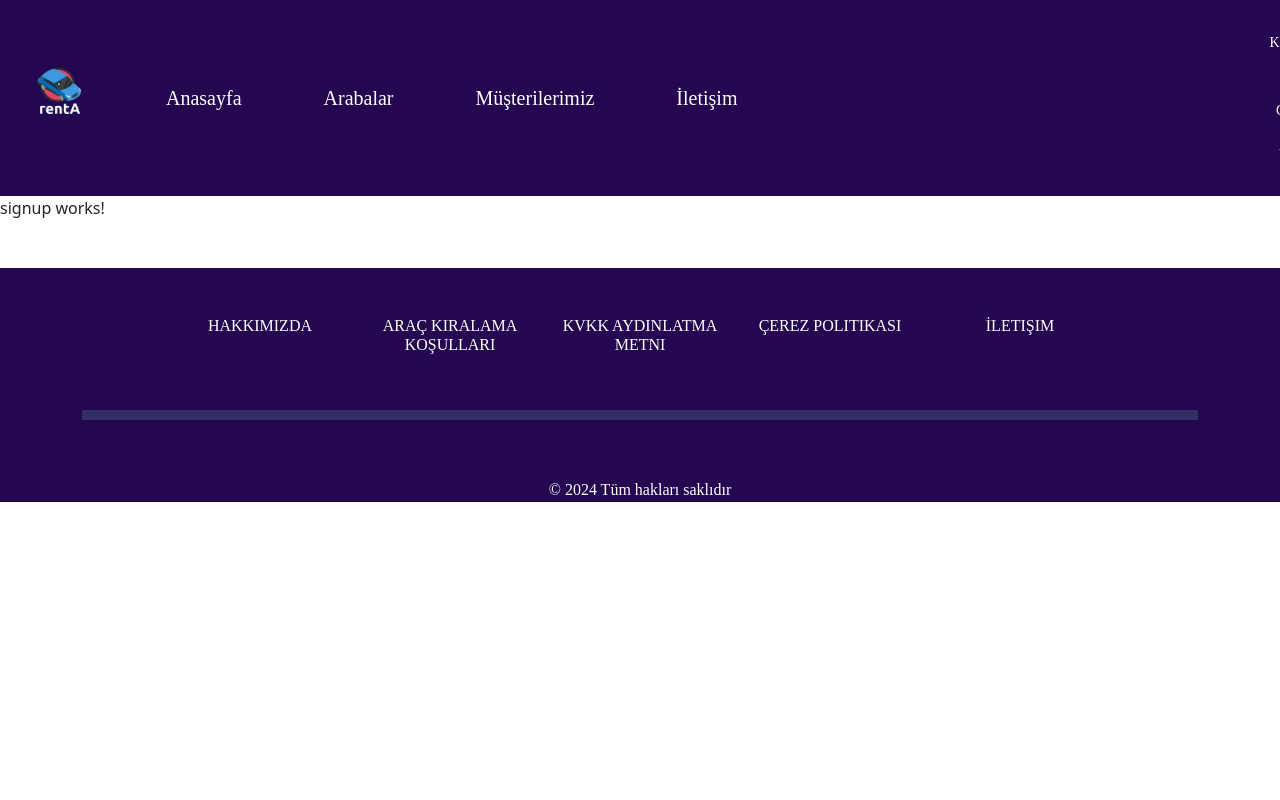
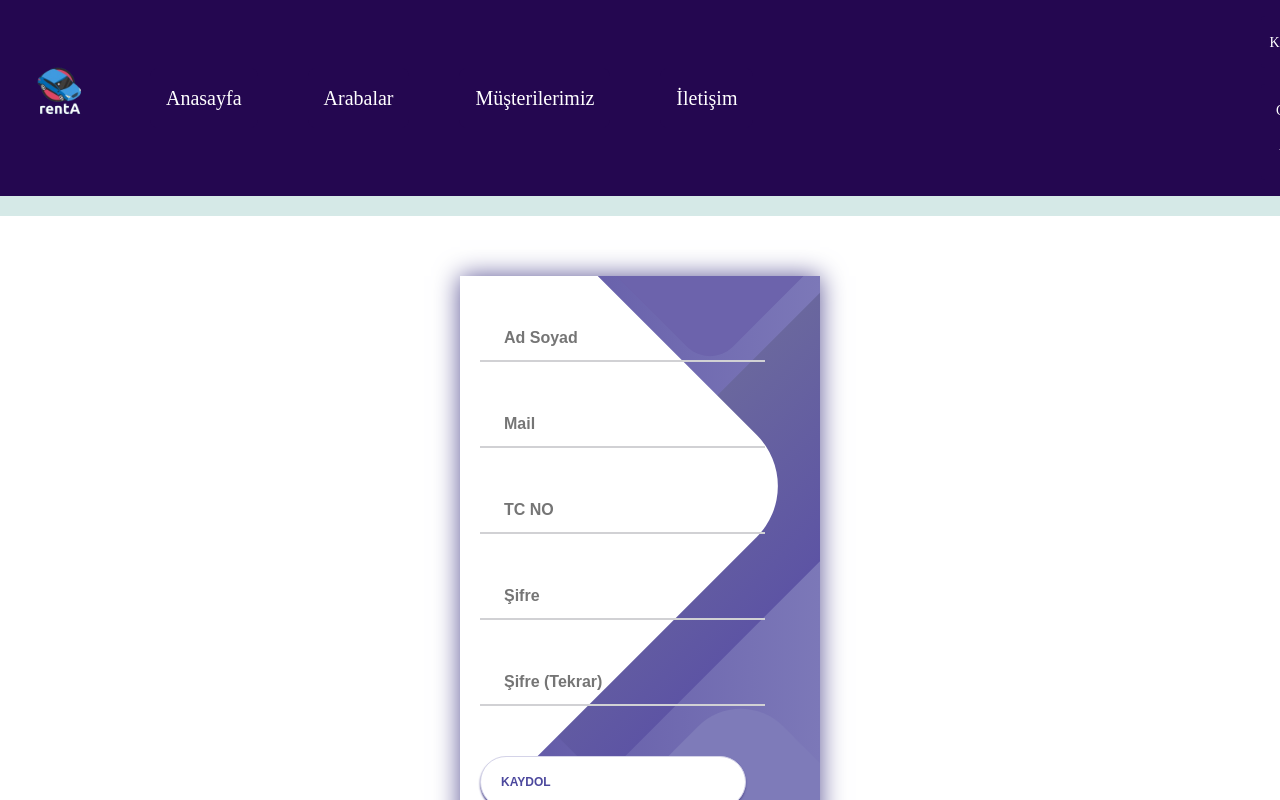
Before and after one commit to soymze/rentA, an Angular app: page /signup in a window 1280 px wide. Shown: the top 800 px of the page. Built offline with nearby package versions, Linux system fonts and the light colour scheme.

Commit message:
signUp page

```diff
--- a/src/app/pages/signup/signup.component.css
+++ b/src/app/pages/signup/signup.component.css
@@ -0,0 +1,157 @@
+* {
+	box-sizing: border-box;
+	margin: 0;
+	padding: 0;
+	font-family: Raleway, sans-serif;
+}
+
+body {
+	background: linear-gradient(90deg, #C7C5F4, #776BCC);
+}
+
+.container {
+	display: flex;
+	align-items: center;
+	justify-content: center;
+	min-height: 90vh;
+	margin: auto;
+}
+
+.screen {
+	background: linear-gradient(90deg, #5D54A4, #7C78B8);
+	position: relative;
+	height: 600px;
+	width: 360px;
+	box-shadow: 0px 0px 24px #5C5696;
+}
+
+.screen__content {
+	z-index: 1;
+	position: relative;
+	height: 100%;
+    margin-bottom: 50px;
+}
+
+.screen__background {
+	position: absolute;
+	top: 0;
+	left: 0;
+	right: 0;
+	bottom: 0;
+	z-index: 0;
+	-webkit-clip-path: inset(0 0 0 0);
+	clip-path: inset(0 0 0 0);
+}
+
+.screen__background__shape {
+	transform: rotate(45deg);
+	position: absolute;
+}
+
+.screen__background__shape1 {
+	height: 520px;
+	width: 520px;
+	background: #FFF;
+	top: -50px;
+	right: 120px;
+	border-radius: 0 72px 0 0;
+}
+
+.screen__background__shape2 {
+	height: 220px;
+	width: 220px;
+	background: #6C63AC;
+	top: -172px;
+	right: 0;
+	border-radius: 32px;
+}
+
+.screen__background__shape3 {
+	height: 540px;
+	width: 190px;
+	background: linear-gradient(270deg, #5D54A4, #6A679E);
+	top: -24px;
+	right: 0;
+	border-radius: 32px;
+}
+
+.screen__background__shape4 {
+	height: 400px;
+	width: 200px;
+	background: #7E7BB9;
+	top: 420px;
+	right: 50px;
+	border-radius: 60px;
+}
+
+.login {
+	width: 420px;
+	padding: 20px;
+
+}
+
+.login__field {
+	padding: 20px 0px;
+	position: relative;
+}
+
+.login__icon {
+	position: absolute;
+	top: 30px;
+	color: #7875B5;
+}
+
+.login__input {
+	border: none;
+	border-bottom: 2px solid #D1D1D4;
+	background: none;
+	padding: 10px;
+	padding-left: 24px;
+	font-weight: 700;
+	width: 75%;
+	transition: .2s;
+}
+
+.login__input:active,
+.login__input:focus,
+.login__input:hover {
+	outline: none;
+	border-bottom-color: #6A679E;
+}
+
+.login__submit {
+	background: #fff;
+	font-size: 12px;
+	margin-top: 30px;
+    margin-right: 10px;
+	padding: 16px 20px;
+	border-radius: 26px;
+	border: 1px solid #D4D3E8;
+	text-transform: uppercase;
+	font-weight: 700;
+	display: flex;
+	align-items: center;
+	width: 70%;
+	color: #4C489D;
+	box-shadow: 0px 2px 2px #5C5696;
+	cursor: pointer;
+	transition: .2s;
+}
+
+.login__submit:active,
+.login__submit:focus,
+.login__submit:hover {
+	border-color: #6A679E;
+	outline: none;
+}
+
+.button__icon {
+	font-size: 24px;
+	margin-left: auto;
+	color: #7875B5;
+}
+
+hr{
+    border-top: 20px solid #57A6A1;
+    width: 100%;
+  }
--- a/src/app/pages/signup/signup.component.html
+++ b/src/app/pages/signup/signup.component.html
@@ -1 +1,34 @@
-<p>signup works!</p>
+<hr>
+<div class="container d-flex justify-content-center">
+	<div class="screen">
+		<div class="screen__content">
+			<form class="login">
+				<div class="login__field">
+					<input type="text" class="login__input" placeholder="Ad Soyad">
+				</div>
+                <div class="login__field">
+					<input type="text" class="login__input" placeholder="Mail">
+				</div>
+                <div class="login__field">
+					<input type="text" class="login__input" placeholder="TC NO">
+				</div>
+                <div class="login__field">
+					<input type="text" class="login__input" placeholder="Şifre">
+				</div>
+				<div class="login__field">
+					<input type="password" class="login__input" placeholder="Şifre (Tekrar)">
+				</div>
+				<button class="button login__submit">
+					<span class="button__text">Kaydol</span>
+				</button>
+			</form>
+		</div>
+		<div class="screen__background">
+			<span class="screen__background__shape screen__background__shape4"></span>
+			<span class="screen__background__shape screen__background__shape3"></span>
+			<span class="screen__background__shape screen__background__shape2"></span>
+			<span class="screen__background__shape screen__background__shape1"></span>
+		</div>
+	</div>
+</div>
+<hr>
```
